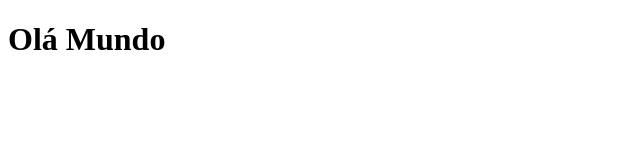
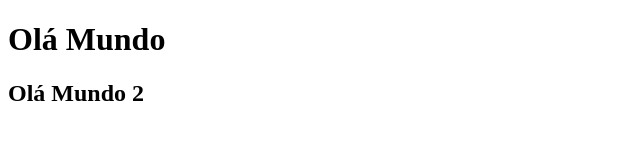
Before and after one commit to edupugliesi/Curso-GIT-1, a plain HTML site: page index.html in a window 1280 px wide. Shown: the whole page, without its empty margins (0-640 px from the left). Drawn offline with Linux system fonts and the light colour scheme.

Commit message:
Teste TAGs

```diff
--- a/index.html
+++ b/index.html
@@ -7,5 +7,6 @@
 </head>
 <body>
     <h1>Olá Mundo</h1>
+    <h2>Olá Mundo 2</h2>
 </body>
 </html>
```
